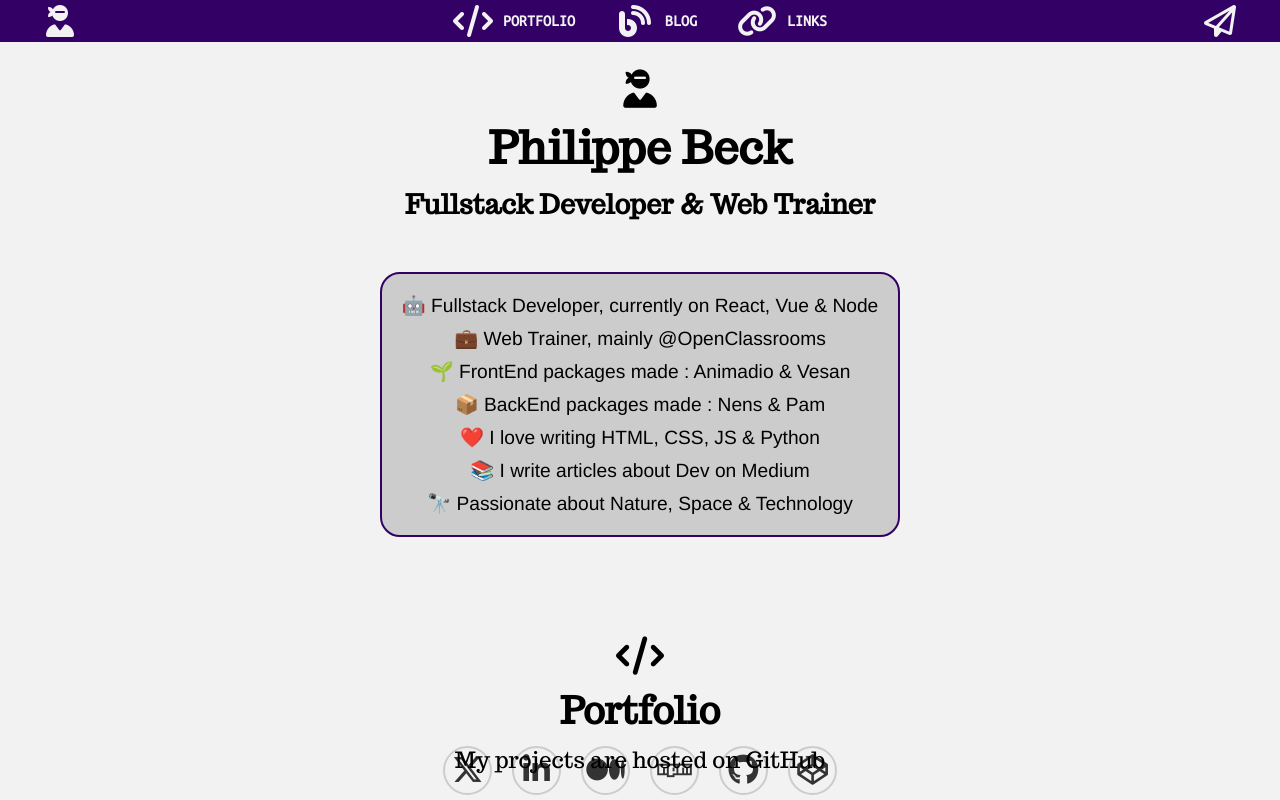
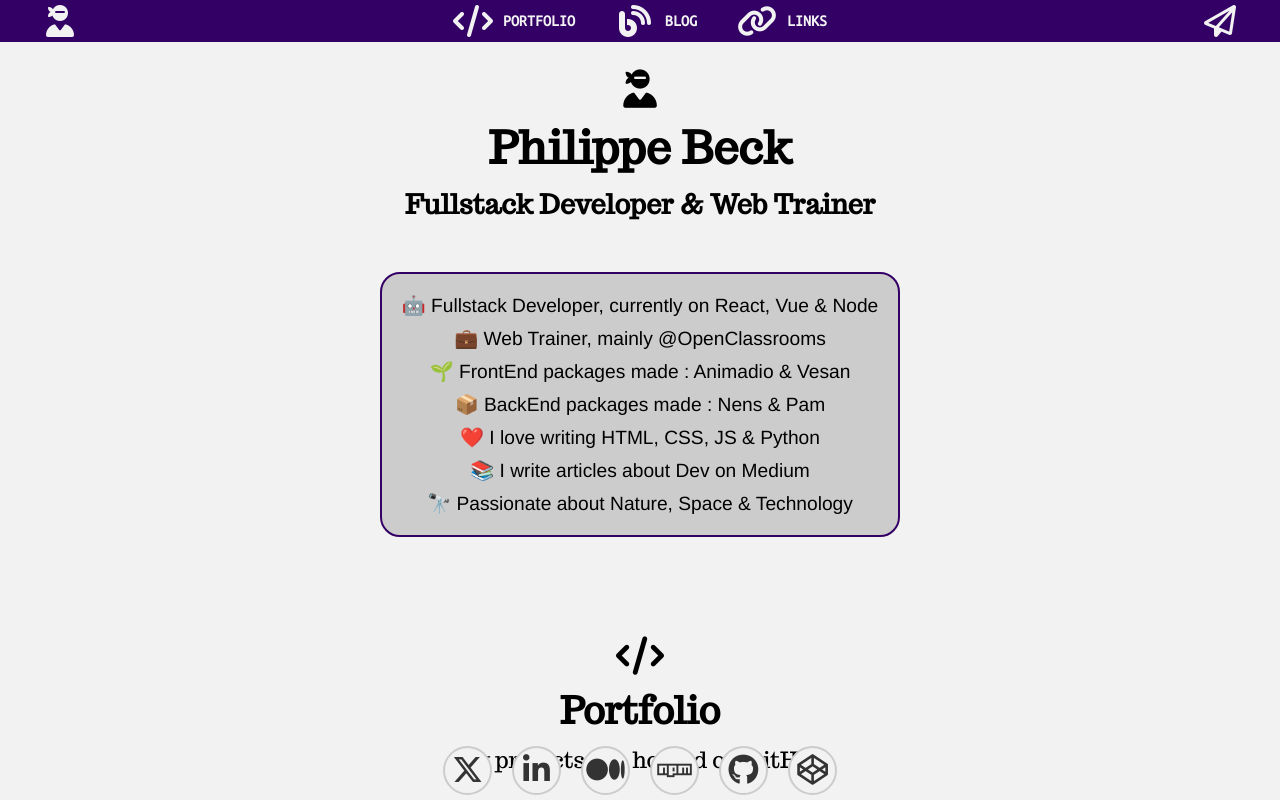
Before and after one commit to philippebeck/philippebeck.github.io, a React (Vite) app: page / in a window 1280 px wide. Shown: the top 800 px of the page. Built offline with nearby package versions, Linux system fonts and the light colour scheme.

Commit message:
Add z-index: 1000 to nav & footer

```diff
--- a/src/components/organisms/footer/footer.scss
+++ b/src/components/organisms/footer/footer.scss
@@ -13,6 +13,7 @@ footer {
   display: flex;
   place-content: center;
   position: fixed;
+  z-index: 1000;
   bottom: 5px;
   width: 100%;
 
--- a/src/components/organisms/navbar/navbar.scss
+++ b/src/components/organisms/navbar/navbar.scss
@@ -15,7 +15,7 @@ $gap: 10px;
   place-content: space-between;
   place-items: center;
   position: fixed;
-  z-index: 10;
+  z-index: 1000;
   top: 0;
   box-sizing: border-box;
   padding: $padding-y $padding-x;
```
